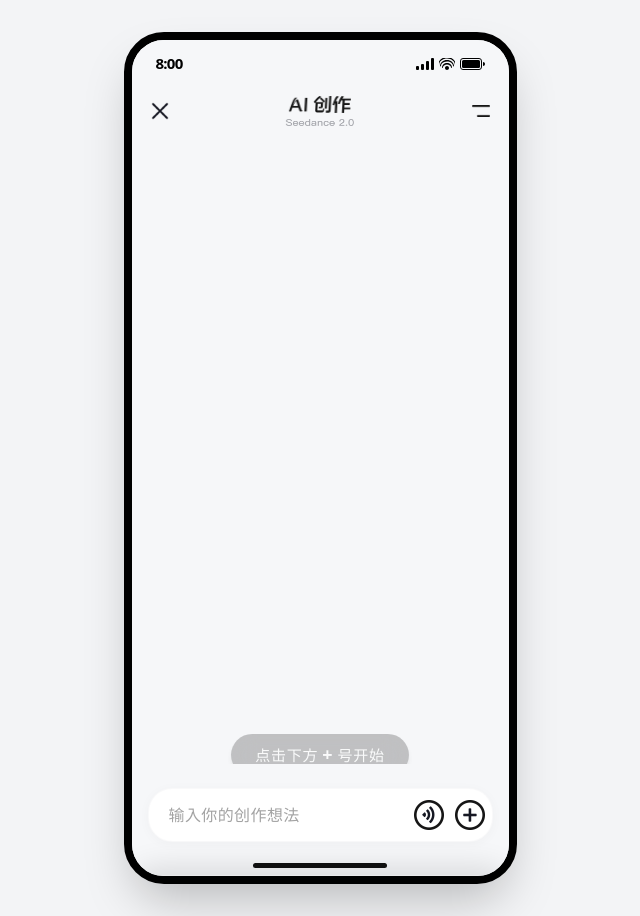
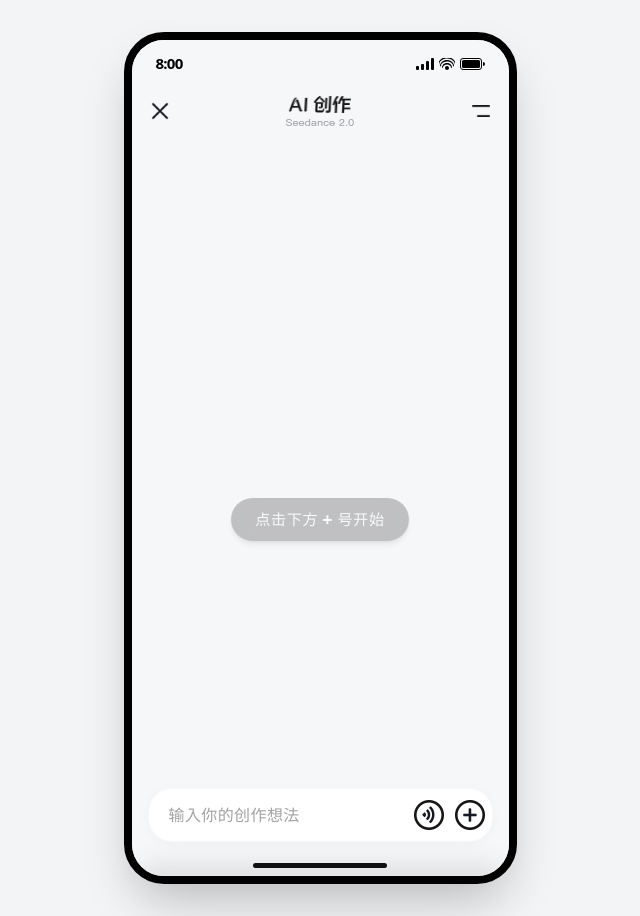
Before and after one commit to CherCheungforart/0402-skill-demo, a React (Vite) app: page / in a window 1280 px wide. Shown: the whole page, without its empty margins (320-960 px from the left). Built offline with nearby package versions, Linux system fonts and the light colour scheme.

Commit message:
update: fix user message bubble display condition

```diff
--- a/src/pages/Home.tsx
+++ b/src/pages/Home.tsx
@@ -337,11 +337,11 @@ export default function Home() {
         {/* Chat Content Area */}
         <div
           ref={chatContainerRef}
-          className={`flex-1 overflow-y-auto px-4 pb-[110px] pt-4 space-y-5 scrollbar-hide scroll-smooth transition-transform duration-500 ease-[cubic-bezier(0.32,0.72,0,1)] z-10 relative ${isDrawerOpen ? '-translate-y-[155px]' : 'translate-y-0'}`}
+          className={`flex-1 overflow-y-auto px-4 pb-[110px] pt-4 space-y-5 scrollbar-hide scroll-smooth transition-transform duration-500 ease-[cubic-bezier(0.32,0.72,0,1)] ${isDrawerOpen ? '-translate-y-[155px]' : 'translate-y-0'}`}
         >
 
           {/* User Message 1 */}
-          <div className={`flex w-full justify-end transition-all duration-500 ease-out transform ${step >= 1 || selectedImageId === 'image2' ? 'opacity-100 translate-y-0 h-auto' : 'opacity-0 translate-y-4 pointer-events-none h-0 overflow-hidden'}`}>
+          <div className={`flex w-full justify-end transition-all duration-500 ease-out transform ${step >= 1 ? 'opacity-100 translate-y-0 h-auto' : 'opacity-0 translate-y-4 pointer-events-none h-0 overflow-hidden'}`}>
             <div className="bg-white rounded-[24px] rounded-tr-[8px] p-2 shadow-[0_2px_12px_rgba(0,0,0,0.04)] max-w-[75%] flex flex-col items-end">
               <div className="px-3 pt-2 pb-2">
                 <p className="text-[16px] text-[#111111] leading-[1.5] tracking-[0.02em]">
@@ -559,7 +559,7 @@ export default function Home() {
           </div>
 
           {/* Hint Overlay (Only visible at step 0 before any interaction) */}
-          <div className={`absolute left-0 right-0 bottom-[100px] flex items-center justify-center pointer-events-none transition-opacity duration-700 z-[100] ${step === 0 && !isDrawerOpen && !isImageSelected ? 'opacity-100' : 'opacity-0'}`}>
+          <div className={`absolute inset-0 flex items-center justify-center pointer-events-none transition-opacity duration-700 z-50 ${step === 0 && !isDrawerOpen && !isImageSelected ? 'opacity-100' : 'opacity-0'}`}>
             <div className="flex items-center justify-center bg-black/30 text-white/95 px-6 py-2.5 rounded-full text-[15px] font-medium tracking-wider backdrop-blur-md animate-pulse shadow-md">
               <span>点击下方</span>
               <span className="font-bold text-[18px] leading-none mx-1 relative" style={{ top: '-1px' }}>+</span>
@@ -570,7 +570,7 @@ export default function Home() {
         </div>
 
         {/* Bottom Input Area */}
-        <div className={`absolute bottom-0 w-full bg-[#F6F7F9] z-20 transition-transform duration-500 ease-[cubic-bezier(0.32,0.72,0,1)] ${isDrawerOpen ? '-translate-y-[155px]' : 'translate-y-0'}`}>
+        <div className="absolute bottom-0 w-full bg-[#F6F7F9] z-20 transition-all duration-300" style={{ transform: isDrawerOpen ? 'translateY(-155px)' : 'translateY(0)' }}>
 
           {/* Selected Image Preview above input */}
           <div className={`px-4 pt-2 pb-1 transition-all duration-300 ${isImageSelected ? 'opacity-100 h-[80px]' : 'opacity-0 h-0 overflow-hidden'}`}>
```
